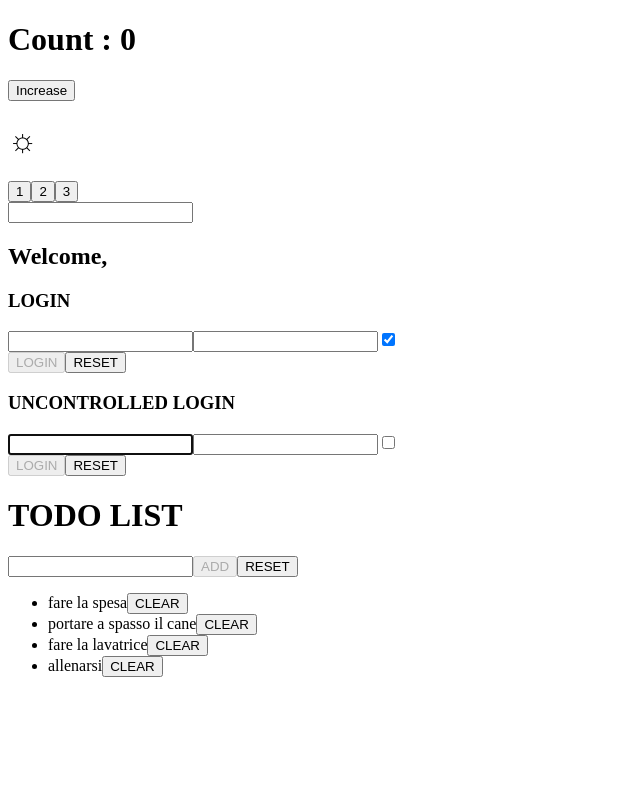
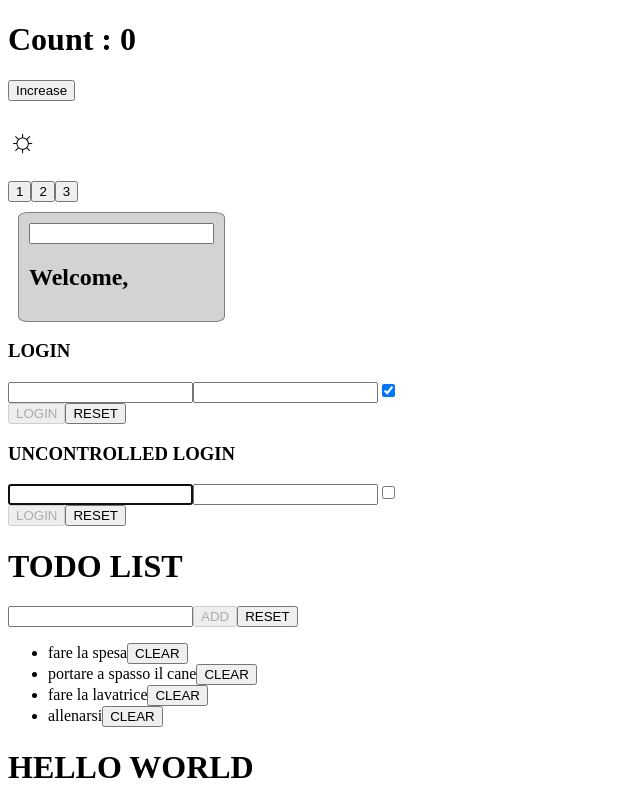
Before and after one commit to Baku305/react-exercises, a React (Create React App) app in the folder react-exercises/: page / in a window 1280 px wide. Shown: the whole page, without its empty margins (0-640 px from the left). Built offline with nearby package versions, Linux system fonts and the light colour scheme.

Commit message:
style-component-01/ add style to Welcome component in InteractiveWelcome.jsx

```diff
--- a/react-exercises/src/InteractiveWelcome .jsx
+++ b/react-exercises/src/InteractiveWelcome .jsx
@@ -18,7 +18,7 @@ export default class InteractiveWelcome extends React.Component {
   render() {
     return (
       <>
-        <div>
+        <div className="welcome">
           <input type="text" onChange={this.eventHandler} />
           <Welcome name = {this.state.res}/>
         </div>
--- /dev/null
+++ b/react-exercises/src/Welcome.jsx
@@ -0,0 +1,16 @@
+
+import React from "react";
+
+
+export class Welcome extends React.Component {
+
+
+        render(){
+            return(
+                <React.StrictMode>
+                    <div>
+                        <h1>HELLO WORLD</h1>
+                    </div>
+                </React.StrictMode>)
+        }
+}
--- a/react-exercises/src/app.jsx
+++ b/react-exercises/src/app.jsx
@@ -5,6 +5,7 @@ import InteractiveWelcome from "./InteractiveWelcome ";
 import Login from "./Login";
 import TodoList from "./TodoList";
 import UncontrolledLogin from "./UncontrolledLogin";
+import { Welcome } from "./Welcome";
 
 export class App extends React.Component {
 
@@ -31,6 +32,9 @@ export class App extends React.Component {
         <div>
           <TodoList/>
         </div>
+        <div>
+          <Welcome/>
+        </div>
         </>
     );
   }
--- /dev/null
+++ b/react-exercises/src/index.css
@@ -0,0 +1,8 @@
+.welcome {
+    background-color: lightgrey;
+    border: 1px solid gray;
+    width: fit-content;
+    padding: 10px;
+    margin: 10px;
+    border-radius: 5%;
+}
--- a/react-exercises/src/index.jsx
+++ b/react-exercises/src/index.jsx
@@ -1,6 +1,7 @@
 import React from "react";
 import {createRoot} from "react-dom/client"
 import { App } from "./app";
+import './index.css'
 
 
 
```
